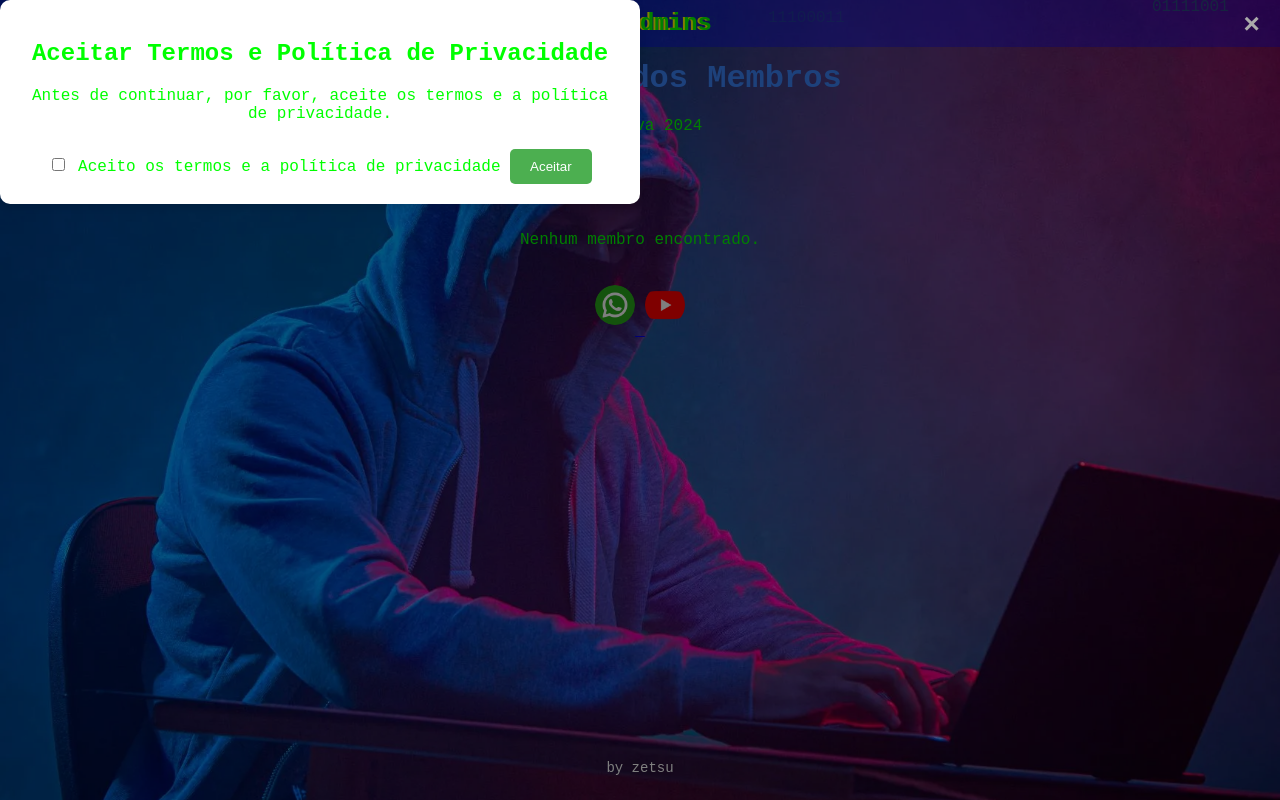
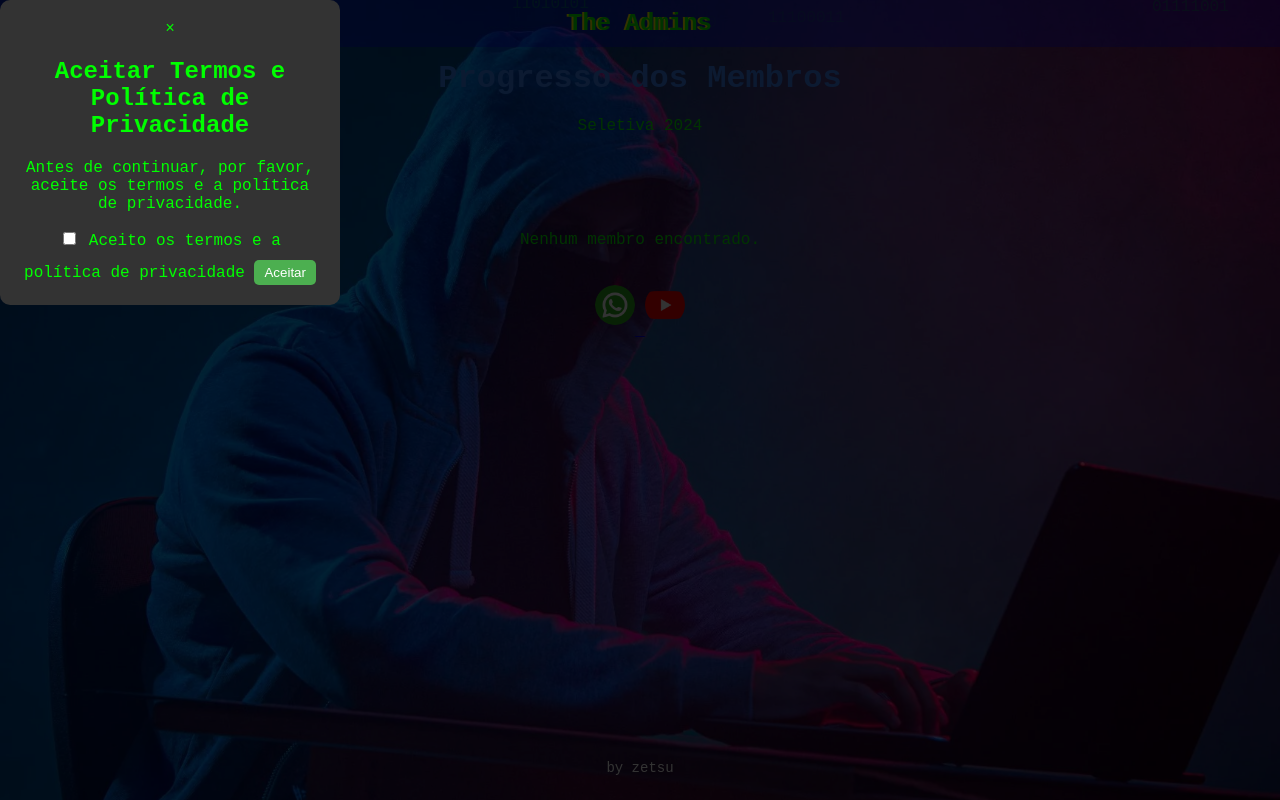
Before and after one commit to Gaah244/theadmis2, a Flask app: template templates/index.html in a window 1280 px wide. Run offline with Flask 3, Linux system fonts and the light colour scheme; the template is opened without the code that fills it, so the values that code supplies are empty.

Commit message:
Commit inicial

```diff
--- a/templates/index.html
+++ b/templates/index.html
@@ -18,55 +18,18 @@
             padding: 0;
 
         }
-
-        /* Estilos do modal */
-#termsModal {
-    display: none; /* O modal estará oculto por padrão */
-    position: fixed;
-    top: 0;
-    left: 0;
-    width: 100%;
-    height: 100%;
-    background-color: rgba(0, 0, 0, 0.5); /* Fundo semitransparente */
-    z-index: 9999; /* Para garantir que o modal fique sobre outros elementos */
-    justify-content: center;
-    align-items: center;
-}
-
-/* Estilos do conteúdo do modal */
-#termsModal .modal-content {
-    background-color: white;
-    padding: 20px;
-    border-radius: 10px;
-    width: 50%; /* Ajuste a largura conforme necessário */
-    max-width: 600px; /* Largura máxima para o modal */
-    text-align: center;
-    box-shadow: 0 4px 8px rgba(0, 0, 0, 0.1);
-}
-
-/* Estilo para o botão de fechar */
-#termsModal .close {
-    color: #aaa;
-    font-size: 28px;
-    font-weight: bold;
-    position: absolute;
-    top: 10px;
-    right: 20px;
-}
-
-/* Estilo do botão aceitar */
-#termsModal button {
-    background-color: #4CAF50;
-    color: white;
-    padding: 10px 20px;
-    border: none;
-    border-radius: 5px;
-    cursor: pointer;
-}
-
-#termsModal button:hover {
-    background-color: #45a049;
-}
+        .modal {
+            display: flex; /* Para garantir que o modal se centralize com flexbox */
+            justify-content: center;
+            align-items: center;
+            position: fixed;
+            z-index: 4;
+            left: 0;
+            top: 0;
+            width: 100%;
+            height: 100%;
+            background-color: rgba(0, 0, 0, 0.8);
+        }
 
         .modal-content {
             background-color: #333;
@@ -76,12 +39,14 @@
             text-align: center;
             width: 300px;
         }
+
         .modal-content label {
             display: block;
             margin-top: 20px;
             font-size: 14px;
             text-align: left;
         }
+
         .modal-content button {
             margin-top: 10px;
             padding: 5px 10px;
@@ -91,6 +56,7 @@
             cursor: pointer;
             border-radius: 5px;
         }
+
 
         .top-bar {
             background-color: rgba(0, 0, 255, 0.37);
```
